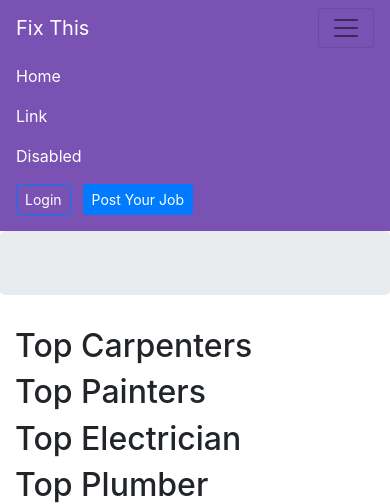
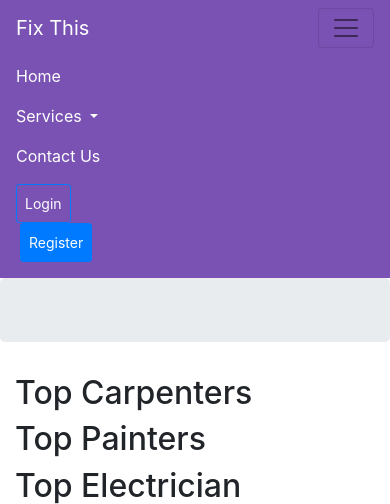
Before and after one commit to ld-amaya/bluecollar, a Flask app: page / in a window 390 px wide, after a click that opens the changed part. Shown: the top 504 px of the page. Run offline with Flask 2, Linux system fonts and the light colour scheme; data that the repository does not hold is empty; some libraries are stand-ins or nearby versions.

Commit message:
change menu header, add services dropdown and fix mobile ready menu

```diff
--- a/templates/base.html
+++ b/templates/base.html
@@ -23,36 +23,45 @@
                 <li class="nav-item active">
                     <a class="nav-link" href="/">Home <span class="sr-only">(current)</span></a>
                 </li>
-            <li class="nav-item">
-                <a class="nav-link" href="#">Link</a>
+                <li class="nav-item dropdown">
+                    <a href="#" class ="dropdown-toggle nav-link mr-auto" id="services_dropdown" role="button" data-toggle="dropdown" aria-haspopup="true" aria-expanded="false">
+                        Services
+                    </a>
+                    <div class="dropdown-menu" aria-labelledby="services_dropdown">
+                        {% for service in g.services %}
+                            <a href="/view/{{service.name}}/{{service.id}}" class="dropdown-item" >{{service.name}}</a>
+                        {% endfor %}
+                    </div>
                 </li>
                 <li class="nav-item">
-                <a class="nav-link disabled" href="#" tabindex="-1" aria-disabled="true">Disabled</a>
+                    <a class="nav-link disabled" href="#" tabindex="-1" aria-disabled="true">Contact Us</a>
                 </li>
             </ul>
-            <login class="form-inline my-2 my-lg-0">
+
+            <login class="navbar-nav form-inline my-2 my-lg-0">
                 {% if g.user %}
-                    <span  class ="mr-3" id="sesssionHeader">Hi, <span id="session">{{ g.user.first_name}}</span></span>
-                    <i class="far fa-bell mx-1 menu"></i>
-                    <a href="/messages" class="mx-1"> <i class="far fa-envelope menu"></i></a>
-                    <div class="nav-item dropdown">
-                        <a href="#" class ="nav-link dropdown-toggle" id ="profile_dropdown" role="button" data-toggle="dropdown" aria-haspopup="true" aria-expanded="false"><i class="far fa-user-circle menu"></i></a>
+                    <span  class ="mr-1 nav-link mr-auto" id="sesssionHeader">Hi, <span id="session">{{ g.user.first_name}}</span></span>
+                    <a href="/" class = "mx-1 nav-link mr-auto"> <i class="fas fa-home menu"></i></a>
+                    <a href="/messages" class="mx-1 nav-link mr-auto"> <i class="far fa-envelope menu"></i></a>
+                    <div class="nav-item dropdown mr-auto">
+                        <a href="#" class ="dropdown-toggle nav-link mr-auto" id ="profile_dropdown" role="button" data-toggle="dropdown" aria-haspopup="true" aria-expanded="false"><i class="far fa-user-circle menu"></i></a>
                         <div class="dropdown-menu dropdown-menu-right" aria-labelledby="profile_dropdown">
                             <a href="/profile/edit" class="dropdown-item">Profile</a>
                             <a href="/image/upload" class="dropdown-item">Upload Images</a>
                             <a href="/password/edit" class="dropdown-item">Change Password</a>
                         </div>
                     </div>
-                    <a href="/logout"class ="mx-1" id = "logout"> <i class="fas fa-sign-out-alt menu"></i> </a>
+                    <a href="/logout"class ="mx-1 nav-link mr-auto" id = "logout"> <i class="fas fa-sign-out-alt menu"></i> </a>
                 {% else %}
                     {% if user_type %}
-                        <a href="/login"class ="btn btn-outline-primary btn-sm mr-1" id = "login"> Login </a>
+                        <a href="/login"class ="btn btn-outline-primary btn-sm mr-md-1 nav-link mr-auto px-2" id = "login"> Login </a>
                     {% else %}
-                        <button type ="button" class = "btn btn-outline-primary btn-sm mr-2" id="login">Login</button>
+                        <button type ="button" class = "btn btn-outline-primary btn-sm mr-2 nav-link mr-auto px-2" id="login">Login</button>
                     {% endif %}
-                    <input type="button" class ="btn btn-primary btn-sm ml-1" id="register" value ="Post Your Job">
+                    <input type="button" class ="btn btn-primary btn-sm ml-1 nav-link mr-auto px-2" id="register" value ="Register">
                 {% endif %}
             </login>
+
         </div>
     </nav>
     <div class="jumbotron"></div>
```
Lines whose indentation alone changed are shown as unchanged.
